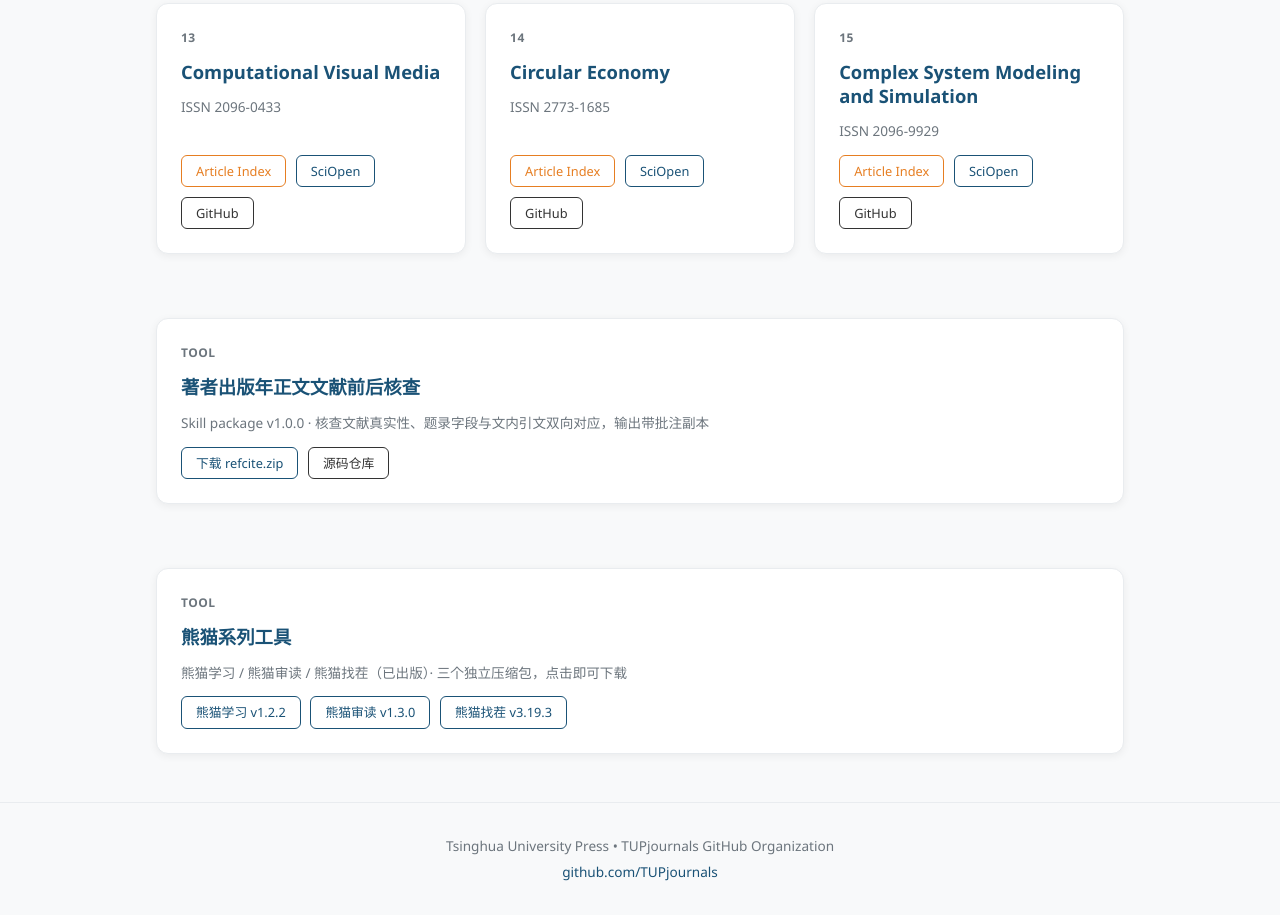
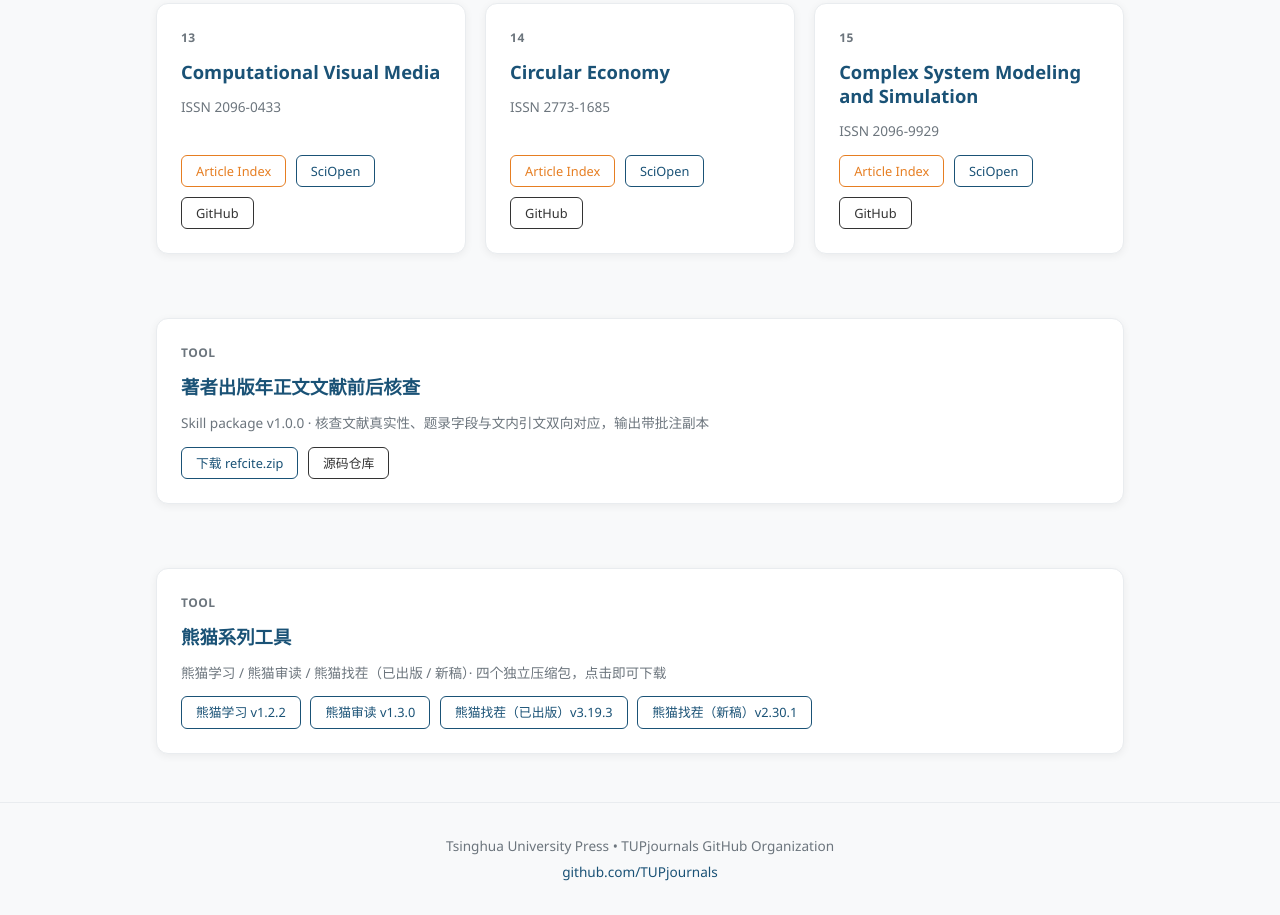
Before and after one commit to TUPjournals/tupjournals-index, a plain HTML site: page index.html in a window 1280 px wide. Shown: the part 1358-2273 px from the top of the page. Drawn offline with Linux system fonts and the light colour scheme.

Commit message:
Add 熊猫找茬（新稿）v2.30.1 download link

```diff
--- a/index.html
+++ b/index.html
@@ -336,11 +336,12 @@
   <div class="card tool">
     <span class="num">TOOL</span>
     <h2>熊猫系列工具</h2>
-    <div class="meta">熊猫学习 / 熊猫审读 / 熊猫找茬（已出版）· 三个独立压缩包，点击即可下载</div>
+    <div class="meta">熊猫学习 / 熊猫审读 / 熊猫找茬（已出版 / 新稿）· 四个独立压缩包，点击即可下载</div>
     <div class="links">
       <a class="sciopen" href="熊猫学习_v1.2.2.zip" download>熊猫学习 v1.2.2</a>
       <a class="sciopen" href="熊猫审读-v1.3.0.zip" download>熊猫审读 v1.3.0</a>
-      <a class="sciopen" href="熊猫找茬-已出版-v3.19.3.zip" download>熊猫找茬 v3.19.3</a>
+      <a class="sciopen" href="熊猫找茬-已出版-v3.19.3.zip" download>熊猫找茬（已出版）v3.19.3</a>
+      <a class="sciopen" href="熊猫找茬-新稿_v2.30.1.zip" download>熊猫找茬（新稿）v2.30.1</a>
     </div>
   </div>
 </div>
```
